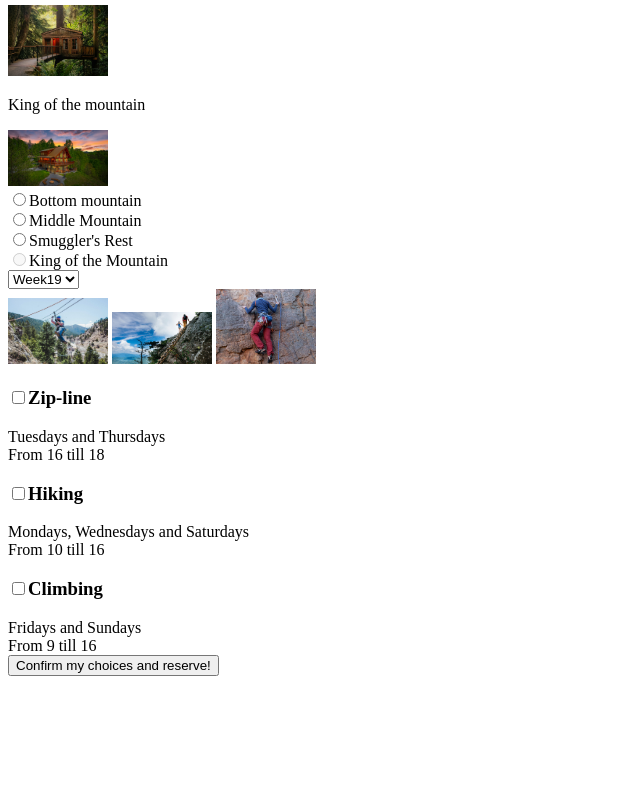
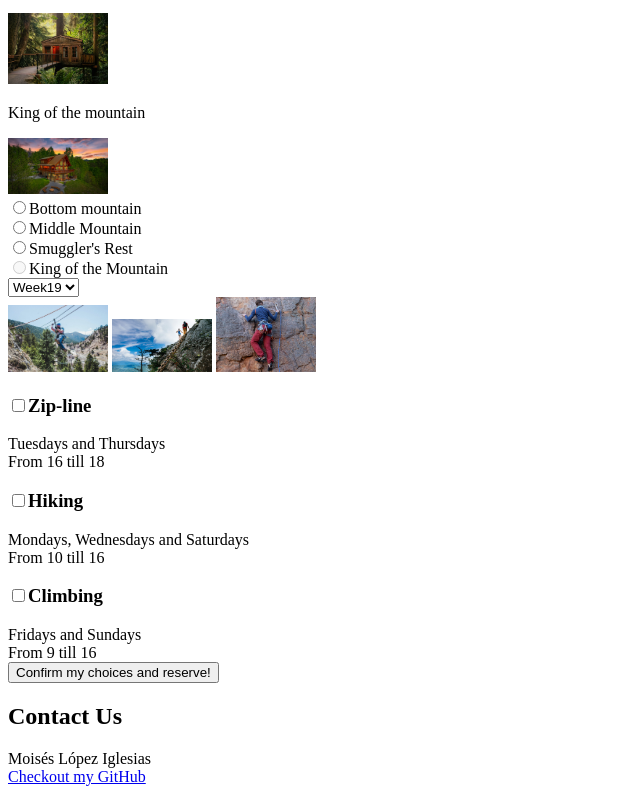
Before and after one commit to moiseslopez1014/csbdwxviii_ipcg_1, a plain HTML site: page index_moises.html in a window 1280 px wide. Shown: the part 747-1541 px from the top of the page, without its empty margins (0-640 px from the left). Before the commit the page ends 1431 px from the top, so only its background shows below. Drawn offline with Linux system fonts and the light colour scheme.

Commit message:
FooterHTML

```diff
--- a/index_moises.html
+++ b/index_moises.html
@@ -39,7 +39,7 @@
         </p>
       </section>
       <section id="reserve">
-        <h3>Choose your stay:</h3>
+        <h2>Choose your stay:</h2>
         <div class="panelReserve" id="stays">
           <div class="selectionImages">
             <div>
@@ -102,26 +102,39 @@
           </div>
           <div class="markSelection">
             <div>
-                    <h3><input type="checkbox" value="zipline">Zip-line</h3>
-                    Tuesdays and Thursdays<br>
+              <h3><input type="checkbox" value="zipline" />Zip-line</h3>
+              Tuesdays and Thursdays<br />
               From 16 till 18
             </div>
             <div>
-                    <h3><input type="checkbox" value="hiking">Hiking</h3>
-                    Mondays, Wednesdays and Saturdays<br>
+              <h3><input type="checkbox" value="hiking" />Hiking</h3>
+              Mondays, Wednesdays and Saturdays<br />
               From 10 till 16
             </div>
             <div>
-                    <h3><input type="checkbox" value="climbing">Climbing</h3>
-                    Fridays and Sundays<br>
+              <h3><input type="checkbox" value="climbing" />Climbing</h3>
+              Fridays and Sundays<br />
               From 9 till 16
             </div>
           </div>
         </div>
         <input type="submit" value="Confirm my choices and reserve!" />
       </section>
-      <section id="contact"></section>
+      <section id="contact">
+        <h2>Contact Us</h2>
+
+      </section>
     </main>
-    <footer></footer>
+    <footer>
+      <div>Moisés López Iglesias</div>
+      <div>
+        <a
+          href="https://www.github.com/moiseslopez1014/"
+          target="_blank"
+          value="Moises's GitHub"
+          >Checkout my GitHub</a
+        >
+      </div>
+    </footer>
   </body>
 </html>
```
Lines whose indentation alone changed are shown as unchanged.
